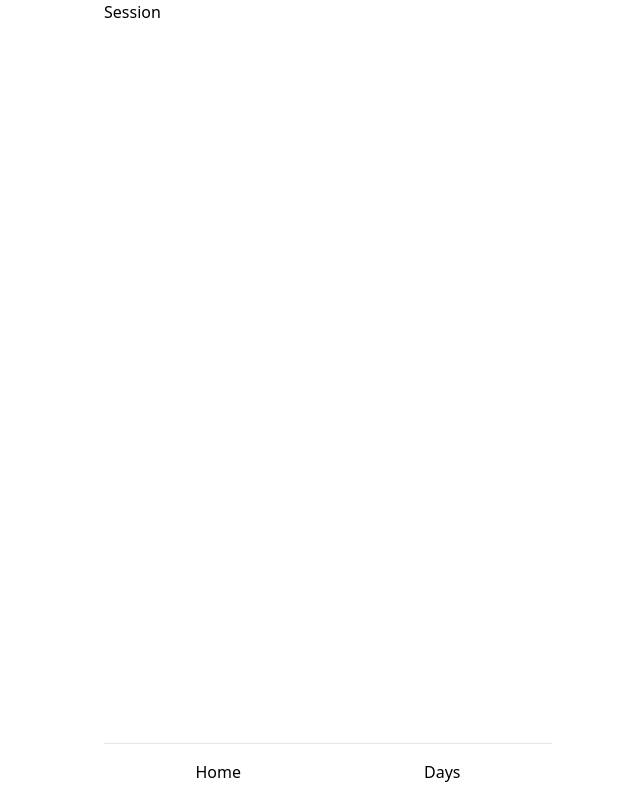
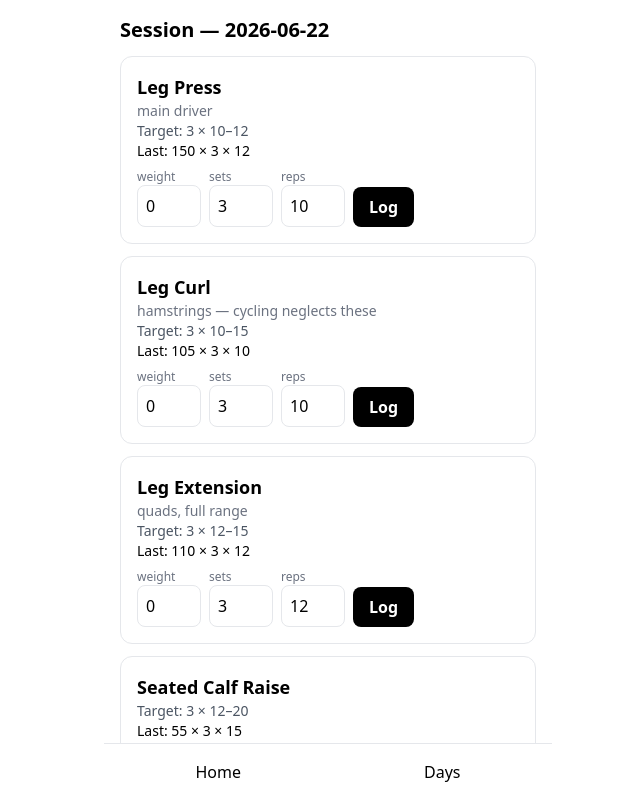
Before and after one commit to myleshenderson/exercise, a React (Vite) app: page / in a window 1280 px wide. Both pictures are taken after a click on the button "Leg Day". Shown: the top 800 px of the page, without its empty margins (312-952 px from the left). Built offline with nearby package versions, Linux system fonts and the light colour scheme; no server answers.

Commit message:
feat: session screen with last-time + logging

```diff
--- a/src/screens/Session.tsx
+++ b/src/screens/Session.tsx
@@ -1 +1,55 @@
-export default function Session() { return <div>Session</div>; }
+import { useEffect, useState } from "react";
+import { useParams } from "react-router-dom";
+import { db } from "../data";
+import type { Exercise, Session as SessionT, SetEntry } from "../types";
+import ExerciseCard from "../components/ExerciseCard";
+
+export default function Session() {
+  const { id } = useParams();
+  const [session, setSession] = useState<SessionT | null>(null);
+  const [exercises, setExercises] = useState<Exercise[]>([]);
+  const [lastByEx, setLastByEx] = useState<Record<string, SetEntry[]>>({});
+
+  useEffect(() => {
+    if (!id) return;
+    (async () => {
+      const s = await db.getSession(id);
+      if (!s) return;
+      setSession(s);
+      const ex = s.workoutDayId ? await db.getDayExercises(s.workoutDayId) : [];
+      setExercises(ex);
+      const last: Record<string, SetEntry[]> = {};
+      for (const e of ex) {
+        last[e.id] = await db.getLastSetsForExercise(e.id, s.performedOn);
+      }
+      setLastByEx(last);
+    })();
+  }, [id]);
+
+  async function log(exerciseId: string, sets: SetEntry[]) {
+    if (!session) return;
+    await db.logExercise(session.id, exerciseId, sets);
+    const updated = await db.getSession(session.id);
+    setSession(updated ? { ...updated } : null);
+  }
+
+  if (!session) return <div className="p-4">Loading…</div>;
+
+  const loggedFor = (exId: string) =>
+    session.exercises.find((e) => e.exerciseId === exId)?.sets ?? null;
+
+  return (
+    <div className="p-4 space-y-3">
+      <h1 className="text-xl font-bold">Session — {session.performedOn}</h1>
+      {exercises.map((e) => (
+        <ExerciseCard
+          key={e.id}
+          exercise={e}
+          lastSets={lastByEx[e.id] ?? []}
+          loggedSets={loggedFor(e.id)}
+          onLog={(sets) => log(e.id, sets)}
+        />
+      ))}
+    </div>
+  );
+}
```
Also changed, not shown: 1 other file (tests, documents, lock files or other folders).
